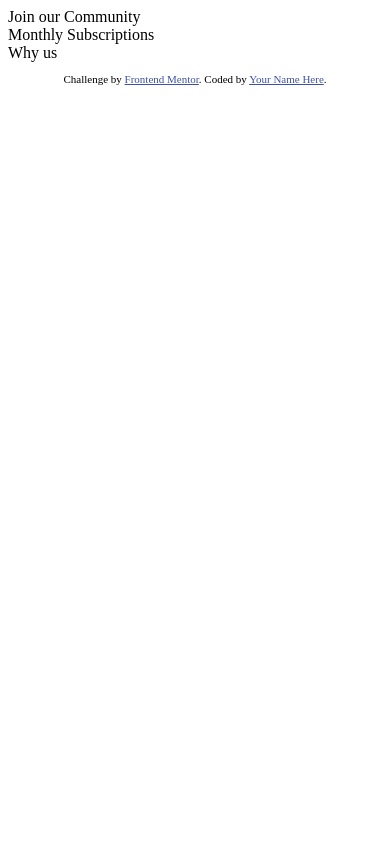
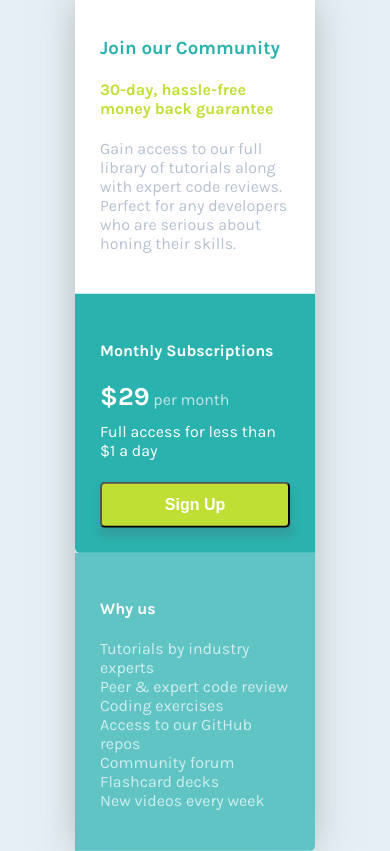
Before and after one commit to elenastagg/design-practice-single-price-grid, a website: page index.html in a window 390 px wide. Drawn offline with Linux system fonts and the light colour scheme.

Commit message:
Created grid with 3 elements that are responsive to screen size - font styles on each header and body-text - media query added to change border and width for bigger than mobile - still need to adjust top/bottom margins for mobile - need to add hover detail for button - need to re-factor css

```diff
--- a/index.html
+++ b/index.html
@@ -3,40 +3,62 @@
   <head>
     <meta charset="UTF-8" />
     <meta name="viewport" content="width=device-width, initial-scale=1.0" />
-    <!-- displays site properly based on user's device -->
-
-    <link
-      rel="icon"
-      type="image/png"
-      sizes="32x32"
-      href="./images/favicon-32x32.png"
-    />
-
+    <link href="./public/index.css" type="text/css" rel="stylesheet" />
+    <!-- <link
+      href="https://fonts.googleapis.com/css2?family=Karla:wght@400;700&display=swap"
+      rel="stylesheet"
+    /> -->
     <title>Frontend Mentor | Single Price Grid Component</title>
-
-    <!-- Feel free to remove these styles or customise in your own stylesheet 👍 -->
-    <style>
-      .attribution {
-        font-size: 11px;
-        text-align: center;
-      }
-      .attribution a {
-        color: hsl(228, 45%, 44%);
-      }
-    </style>
   </head>
   <body>
-    <div class="top-box">Join our Community</div>
-    <div class="middle-box">Monthly Subscriptions</div>
-    <div class="last-box">Why us</div>
+    <div class="component-container">
+      <section class="header-box box-padding">
+        <article>
+          <h3 class="header-box-title">Join our Community</h3>
+          <h4 class="header-box-subtitle">
+            30-day, hassle-free money back guarantee
+          </h4>
+          <p class="header-box-text light-text">
+            Gain access to our full library of tutorials along with expert code
+            reviews.<br />
+            Perfect for any developers who are serious about honing their
+            skills.
+          </p>
+        </article>
+      </section>
+      <section class="two-box-grid white-font">
+        <section class="small-box-1 box-padding">
+          <h4 class="subtitle-font">Monthly Subscriptions</h4>
+          <div class="pricing">$29<span class="light-text"> per month</span></div>
+          <div>Full access for less than $1 a day
+          <button type="button" class="sign-up-button white-font">Sign Up</button></div>
+        </section>
 
-    <footer>
+        <section class="small-box-2 box-padding">
+          <h4 class="subtitle-font">Why us</h1>
+          <ul class="light-text">
+            <li>Tutorials by industry experts</li>
+            <li>Peer & expert code review </li>
+            <li>Coding exercises</li>
+            <li>Access to our GitHub repos</li>
+            <li>Community forum</li>
+            <li>Flashcard decks</li>
+            <li>New videos every week</li>
+          </ul>
+        </section>
+      </section>
+    </div>
+
+
+
+    <!-- <footer>
       <p class="attribution">
         Challenge by
         <a href="https://www.frontendmentor.io?ref=challenge" target="_blank"
           >Frontend Mentor</a
-        >. Coded by <a href="#">Your Name Here</a>.
+        >. Coded by <a href="#">Elena Stagg</a>.
       </p>
     </footer>
+    -->
   </body>
 </html>
--- /dev/null
+++ b/styles/index.scss
@@ -0,0 +1,115 @@
+$cyan: hsl(179, 62%, 43%);
+$cyan-lighter: hsl(179, 62%, 43%, 70%);
+$light-grey: hsl(204, 43%, 93%);
+$white: hsl(0, 200%, 100%);
+$bright-green: hsl(71, 73%, 54%);
+$grayishblue: hsl(218, 22%, 67%);
+$border-radius: 5px;
+
+@import url(https://fonts.googleapis.com/css2?family=Karla:wght@400;700&display=swap);
+
+body {
+  background-color: $light-grey;
+  font-family: "Karla", sans-serif;
+}
+
+/*GRID LAYOUT*/
+
+.component-container {
+  border-radius: $border-radius;
+  margin: 5%;
+  margin-top: 20px;
+  margin-bottom: 20px;
+  justify-content: center;
+  box-shadow: 0px 3px 38px -6px rgba(140, 142, 143, 0.71);
+}
+.header-box {
+  border-top-left-radius: $border-radius;
+  border-top-right-radius: $border-radius;
+  background-color: $white;
+}
+.two-box-grid {
+  display: grid;
+  grid-template-columns: repeat(auto-fit, minmax(240px, 1fr));
+}
+.box-padding {
+  padding: 25px;
+}
+
+.small-box-1 {
+  // display: grid;
+  // grid-template-rows: repeat(1fr);
+  background-color: $cyan;
+}
+.small-box-2 {
+  border-bottom-right-radius: $border-radius;
+  border-bottom-left-radius: $border-radius;
+  background-color: $cyan-lighter;
+}
+.sign-up-button {
+  font-weight: bold;
+  font-size: 16px;
+  width: 100%;
+  margin-top: 22px;
+  padding: 12px;
+  border-radius: 5px;
+  box-shadow: 1px 8px 8px 1px rgba(79, 82, 82, 0.2);
+  background-color: $bright-green;
+}
+
+/*FONT STYLES*/
+.white-font {
+  color: $white;
+}
+
+.header-box-title {
+  font-weight: bold;
+  color: $cyan;
+}
+.header-box-subtitle {
+  font-weight: bold;
+  color: $bright-green;
+}
+.header-box-text {
+  color: $grayishblue;
+}
+.pricing {
+  opacity: 1;
+  font-size: 26px;
+  font-weight: bold;
+  padding-bottom: 10px;
+}
+.subtitle-font {
+  font-weight: bold;
+  opacity: 1;
+}
+p {
+  font-weight: 100;
+  font-size: 16px;
+}
+ul {
+  list-style-type: none;
+  padding: 0;
+}
+.light-text {
+  opacity: 0.7;
+  font-size: 16px;
+  font-weight: 100;
+}
+
+@media (min-width: 320px) {
+  .small-box-1 {
+    border-bottom-left-radius: $border-radius;
+  }
+  .small-box-2 {
+    border-bottom-right-radius: $border-radius;
+    border-bottom-left-radius: 0;
+  }
+  .component-container {
+    margin: 0;
+    position: absolute;
+    top: 50%;
+    left: 50%;
+    transform: translate(-50%, -50%);
+  }
+}
```
Also changed, not shown: package.json (added, +24 -0 lines), styles/Karla/OFL.txt (added, +93 -0 lines), public/index.css (added), styles/Karla/Karla-Bold.ttf (added), styles/Karla/Karla-BoldItalic.ttf (added), styles/Karla/Karla-Italic.ttf (added), styles/Karla/Karla-Regular.ttf (added), 3 other files.
